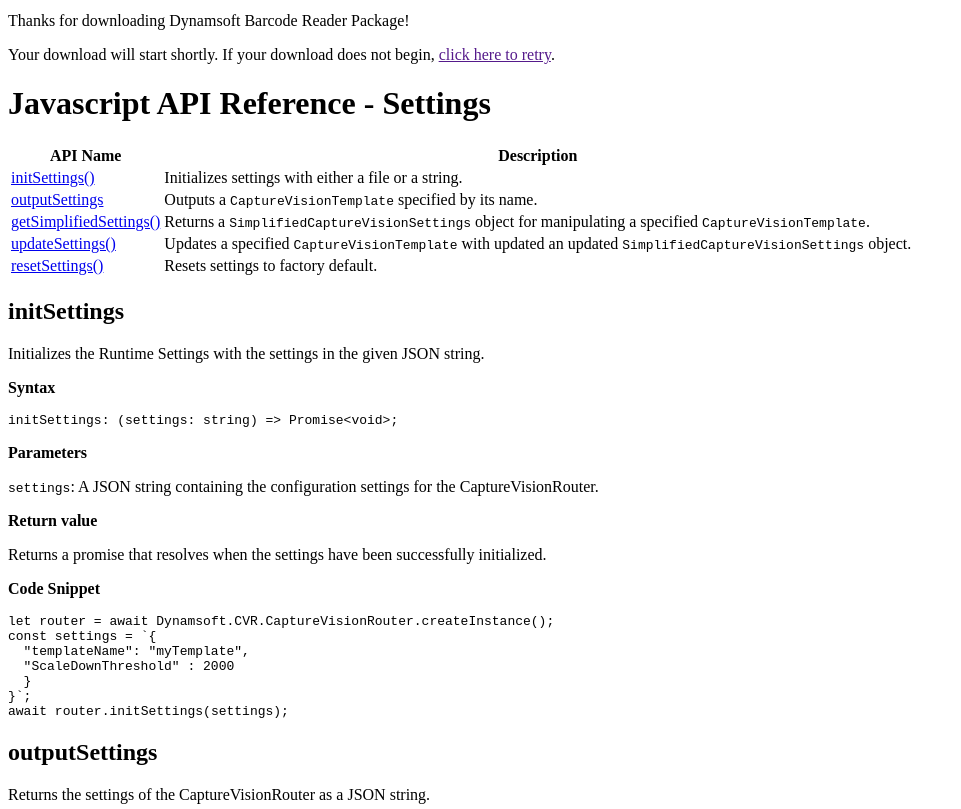
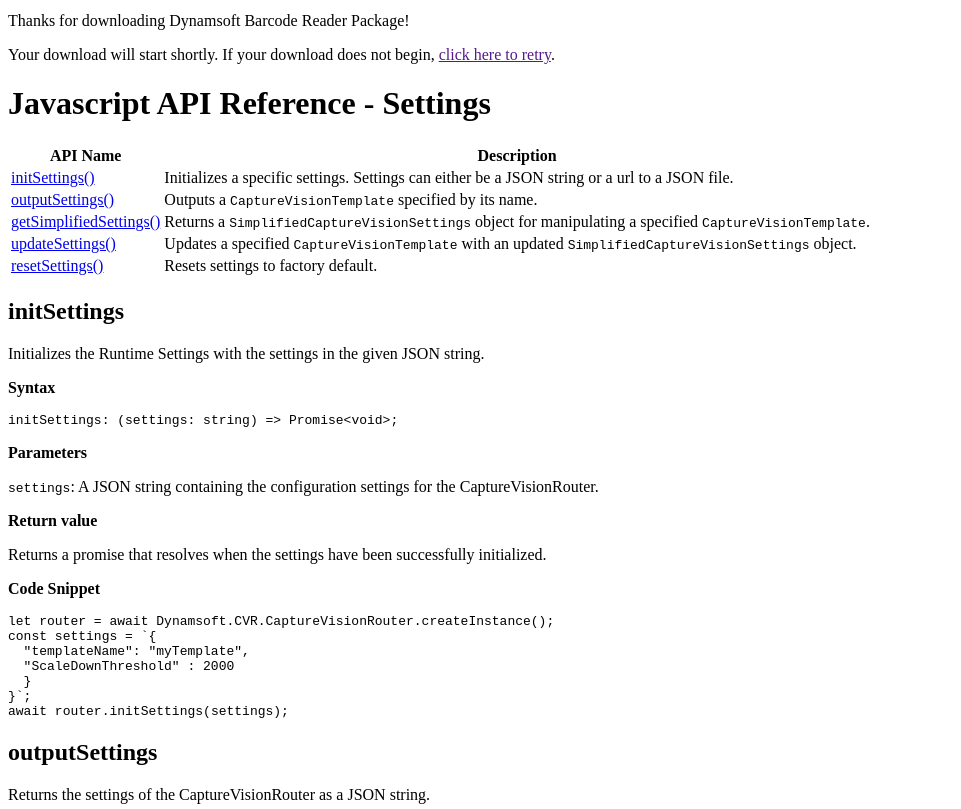
Before and after one commit to dynamsoft-docs/capture-vision-docs-js, a Jekyll site: the page built from programming/javascript/api-reference/capture-vision-router/settings.md, in a window 1280 px wide and 900 px high, scrolled down 460 px, cut to the strip 91-900 px from the top of the window. Shown: the whole strip, without its empty margins (0-961 px from the left). Built offline with Jekyll 4.4.1, drawn with Linux system fonts in a browser that asks for light colours.

Commit message:
update index table

````diff
--- a/programming/javascript/api-reference/capture-vision-router/settings.md
+++ b/programming/javascript/api-reference/capture-vision-router/settings.md
@@ -14,10 +14,10 @@ permalink: /programming/javascript/api-reference/capture-vision-router/settings.
 
 | API Name                                          | Description                                                                                                   |
 | ------------------------------------------------- | ------------------------------------------------------------------------------------------------------------- |
-| [initSettings()](#initsettings)                   | Initializes settings with either a file or a string.                                                          |
-| [outputSettings](#outputsettings)                 | Outputs a `CaptureVisionTemplate` specified by its name.                                                      |
+| [initSettings()](#initsettings)                   | Initializes a specific settings. Settings can either be a JSON string or a url to a JSON file.                |
+| [outputSettings()](#outputsettings)               | Outputs a `CaptureVisionTemplate` specified by its name.                                                      |
 | [getSimplifiedSettings()](#getsimplifiedsettings) | Returns a `SimplifiedCaptureVisionSettings` object for manipulating a specified `CaptureVisionTemplate`.      |
-| [updateSettings()](#updatesettings)               | Updates a specified `CaptureVisionTemplate` with updated an updated `SimplifiedCaptureVisionSettings` object. |
+| [updateSettings()](#updatesettings)               | Updates a specified `CaptureVisionTemplate` with an updated `SimplifiedCaptureVisionSettings` object.         |
 | [resetSettings()](#resetsettings)                 | Resets settings to factory default.                                                                           |
 
 
@@ -32,6 +32,7 @@ initSettings: (settings: string) => Promise<void>;
 ```
 
 **Parameters**
+
 
 `settings`: A JSON string containing the configuration settings for the CaptureVisionRouter.
 
@@ -133,6 +134,7 @@ const newSettings=`{
 }`;
 await router.updateSettings('myTemplate',newSettings);
 ```
+
 > Note: The updateSettings method allows you to update a template's settings with new values. It is specifically designed for fast configuration of the image processing process, with certain limitations:
 
 > 1. There can only be one target region of interest (ROI), typically the input image itself.
@@ -163,4 +165,5 @@ Returns a promise that resolves when the settings have been successfully reset t
 let router = await Dynamsoft.CVR.CaptureVisionRouter.createInstance();
 await router.resetSettings();
 ```
+
 > Note: The resetSettings method allows you to reset all settings of the CaptureVisionRouter instance to their default values. This can be useful when you want to start with a clean slate and remove any custom configurations. It is important to note that the default values may vary depending on the specific edition, such as the JavaScript edition, which may have slightly different defaults compared to other editions like C++.
````
Also changed, not shown: programming/javascript/api-reference/capture-vision-router/intermediate-result.md (+1 -1 lines).
